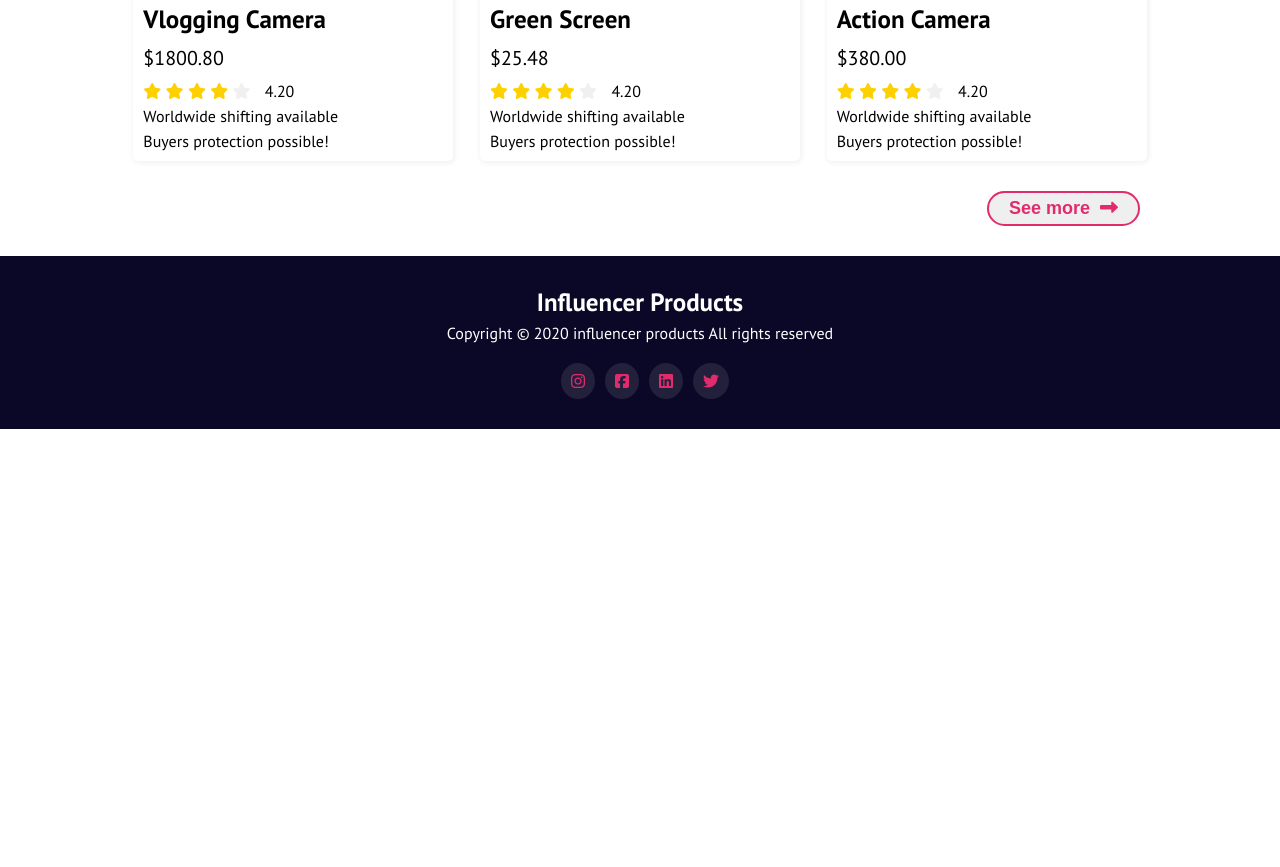
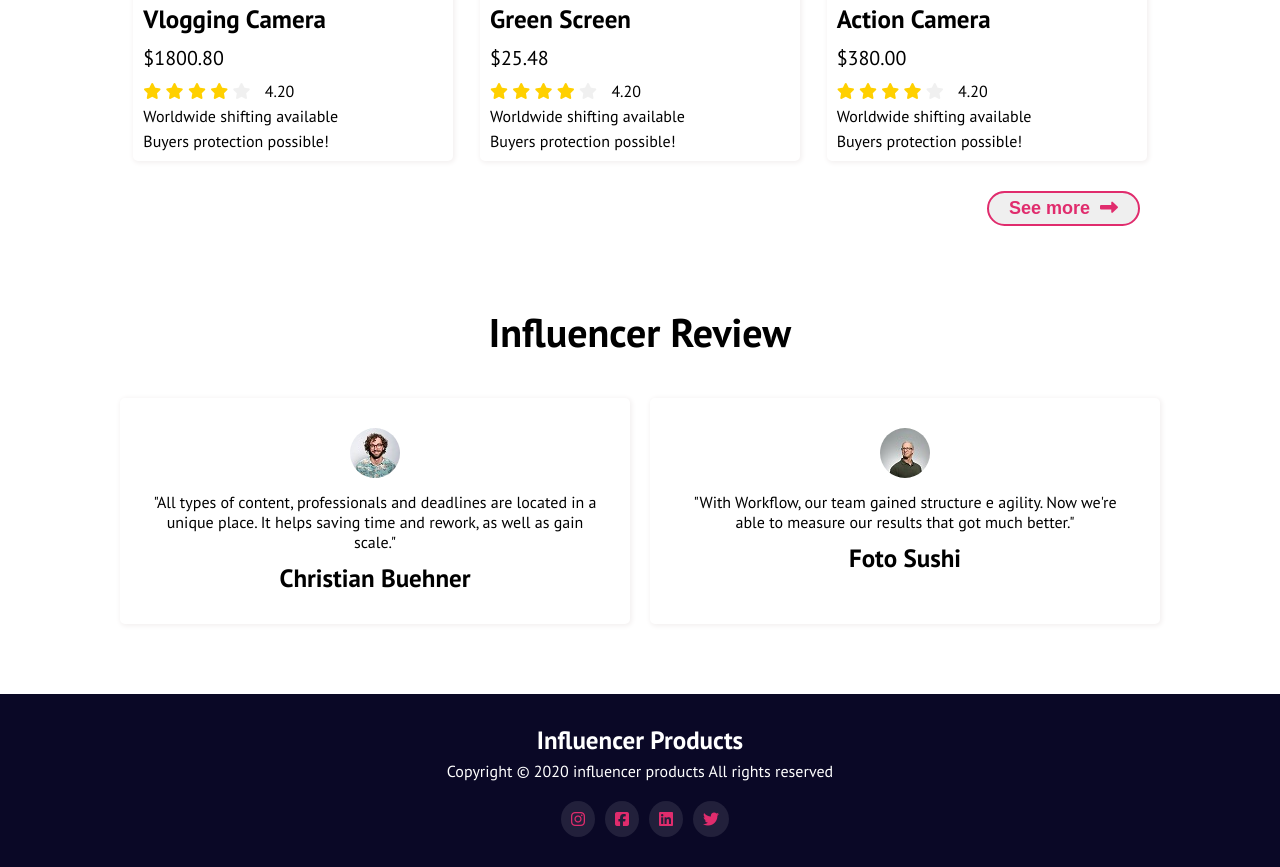
Before and after one commit to Ni-Han-402/Influencer-Responsive, a plain HTML site: page index.html in a window 1280 px wide. Shown: the part 2092-2959 px from the top of the page. Before the commit the page ends 2521 px from the top, so only its background shows below. Drawn offline with Linux system fonts and the light colour scheme.

Commit message:
Influencer Review Section Added

```diff
--- a/css/style.css
+++ b/css/style.css
@@ -169,8 +169,46 @@ body{
 .see-more-btn span{
     margin-left: 10px;
 }
-
-
+/* Influencer Review  */
+.influencer{
+    margin-top: 80px;
+}
+.influencer-title h1{
+    font-size: 40px;
+    font-weight: 700;
+    text-align: center;
+}
+.influencer-review{
+    display: grid;
+    grid-template-columns: repeat(2, 1fr);
+    grid-column-gap: 20px;
+}
+.review-box{
+    margin: 40px 0;
+    text-align: center;
+    background-color: #ffffff;
+    box-shadow: 1px 1px 5px 1px #f3f0f0;
+    border-radius: 5px;
+    padding: 30px 30px;
+}
+.review-box:hover{
+    background-color: #f3a5c1;
+    transition: 1s;
+    color: #ffffff;
+    box-shadow: 1px 1px 5px 1px #ebe8e9;
+}
+.review-box img{
+    border-radius: 50%;
+}
+.review-box p{
+    margin: 10px 0;
+    font-size: 16px;
+    font-weight: 400;
+}
+.review-box h2{
+    font-size: 25px;
+    font-weight: 700;
+}
 /* Footer  */
 .footer{
     background-color: #0A0826;
--- a/index.html
+++ b/index.html
@@ -254,6 +254,24 @@
             </div>
         </div>
 
+        <section class="influencer">
+            <div class="influencer-title">
+                <h1>Influencer Review</h1>
+            </div>
+            <div class="influencer-review">
+                <div class="review-box">
+                    <img src="images/christian-buehner.jpg" alt="">
+                    <p>"All types of content, professionals and deadlines are located in a unique place. It helps saving time and rework, as well as gain scale."</p>
+                    <h2>Christian Buehner</h2>
+                </div>
+                <div class="review-box">
+                    <img src="images/foto-sushi.jpg" alt="">
+                    <p>"With Workflow, our team gained structure e agility. Now we're able to measure our results that got much better."</p>
+                    <h2>Foto Sushi</h2>
+                </div>
+            </div>
+        </section>
+
     </main>
 
     <footer class="footer">
```
Also changed, not shown: images/christian-buehner.jpg (added), images/foto-sushi.jpg (added).
